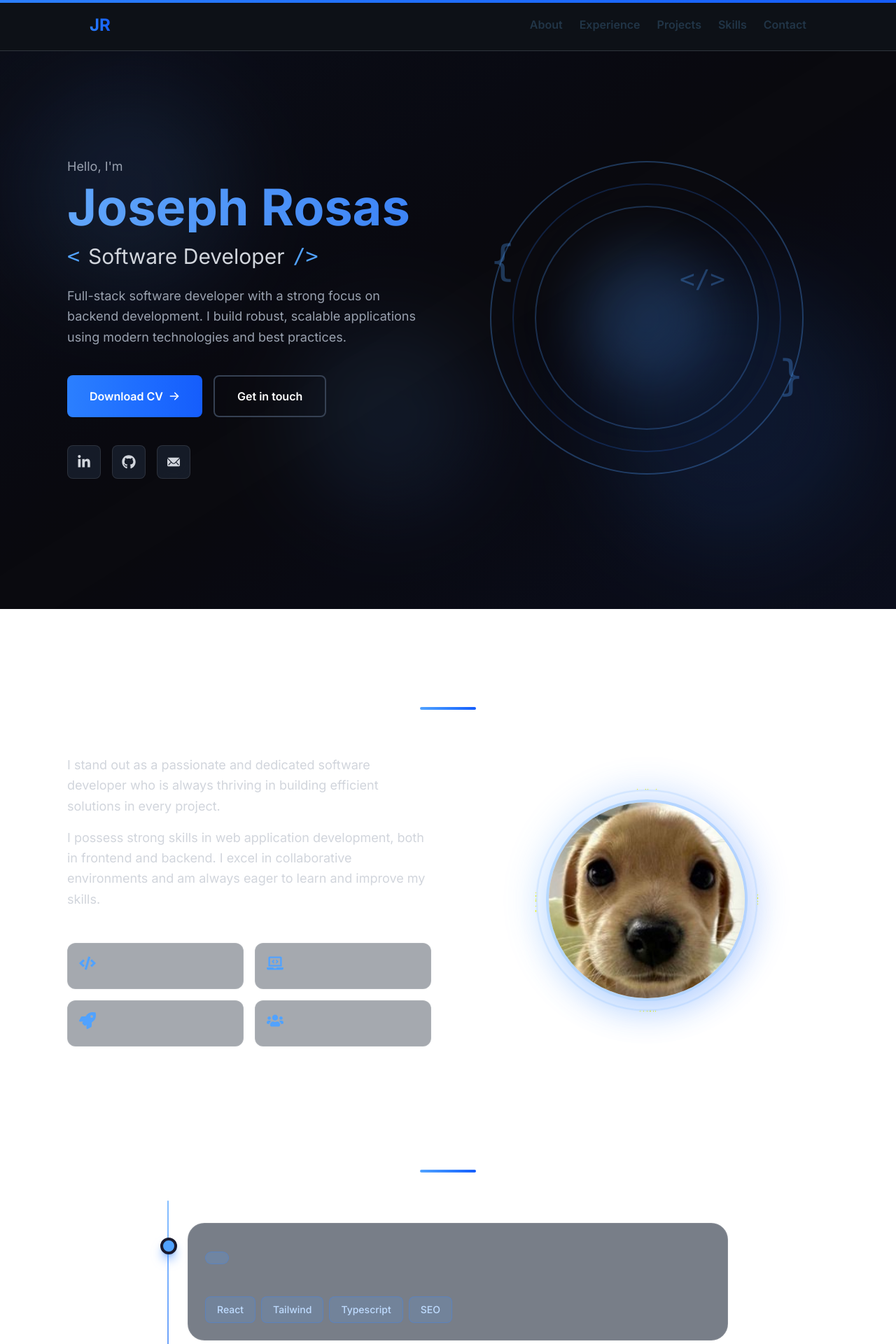
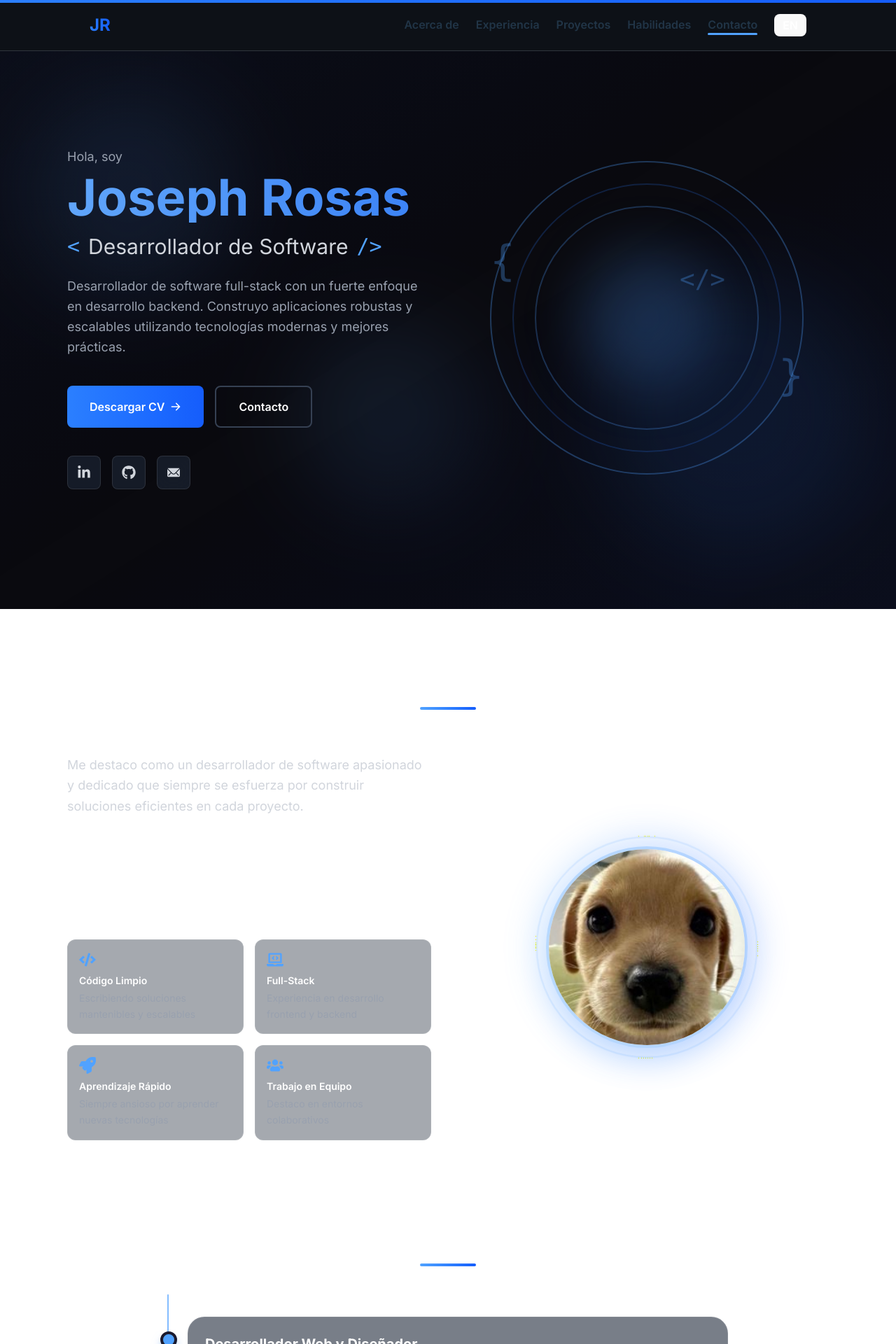
Before and after one commit to josephr04/Portafolio, a React (Vite) app: page / in a window 1280 px wide. Shown: the top 1920 px of the page at 70% size. Built offline with nearby package versions, Linux system fonts and the light colour scheme.

Commit message:
feat: add language functionality to page sections

```diff
--- a/src/components/NavDesktop.tsx
+++ b/src/components/NavDesktop.tsx
@@ -1,24 +1,78 @@
 import { routes } from "../data/navigation"
-import { useState } from "react";
+import { useState, useEffect } from "react";
 import { motion } from "framer-motion";
+import { LanguageToggle } from './LanguageToggle';
+import { useLanguage } from "../contexts/LanguageContext";
 
 export function NavDesktop() {
   const [hoveredItem, setHoveredItem] = useState<string | null>(null);
+  const [activeSection, setActiveSection] = useState<string>("");
+
+  useEffect(() => {
+    const handleScroll = () => {
+      const sections = routes.map(route => {
+        const element = document.querySelector(route.href);
+        if (element) {
+          const rect = element.getBoundingClientRect();
+          return {
+            title: route.title,
+            top: rect.top,
+            bottom: rect.bottom
+          };
+        }
+        return null;
+      }).filter(Boolean);
+
+      const current = sections.find(section =>
+        section && section.top <= 100 && section.bottom > 100
+      );
+
+      if (current) {
+        setActiveSection(current.title);
+      }
+    };
+
+    handleScroll(); // Ejecutar al montar
+    window.addEventListener('scroll', handleScroll);
+    return () => window.removeEventListener('scroll', handleScroll);
+  }, []);
+
+  const { t } = useLanguage();
 
   return (
     <div className="flex">
-      <ul className="flex gap-6">
+      <ul className="flex gap-6 items-center">
         {routes.map((route) => {
-          const { href, title } = route;
+          const { href, title, titleKey } = route;
+          const isActive = activeSection === title;
+
           return (
-            <motion.li key={title} className="flex flex-col" onHoverStart={() => setHoveredItem(title)} onHoverEnd={() => setHoveredItem(null)}>
-              <a href={href} className="flex items-center gap-1 hover:text-blue-400 transition-all duration-450 font-semibold">
-                {title}
-              </a>
-              <div className={`border-t-3 border-blue-400 rounded-xl transition-all duration-450 ease-in-out ${hoveredItem === title ? "w-full" : "w-0"}`}></div>
-            </motion.li>
+            <li key={title}>
+              <motion.div
+                className="flex flex-col"
+                onHoverStart={() => setHoveredItem(title)}
+                onHoverEnd={() => setHoveredItem(null)}
+              >
+                <a
+                  href={href}
+                  className='flex items-center gap-1 transition-all duration-450 font-semibold hover:text-blue-400'
+                >
+                  {t(titleKey)}
+                </a>
+
+                <motion.div
+                  layoutId="underline"
+                  className={`border-t-3 border-blue-400 rounded-xl transition-all duration-450 ease-in-out ${
+                    hoveredItem === title || isActive ? "w-full" : "w-0"
+                  }`}
+                />
+              </motion.div>
+            </li>
           );
         })}
+        <li>
+          <LanguageToggle />
+        </li>
       </ul>
     </div>
   )
--- /dev/null
+++ b/src/hooks/useFadeInOnScroll.tsx
@@ -0,0 +1,76 @@
+import { useEffect, useRef, useState } from 'react';
+
+interface UseFadeInOnScrollOptions {
+  threshold?: number;
+  rootMargin?: string;
+  triggerOnce?: boolean;
+}
+
+export const useFadeInOnScroll = (
+  options: UseFadeInOnScrollOptions = {}
+): readonly [React.RefObject<HTMLDivElement | null>, boolean] => {
+  const {
+    threshold = 0.1,
+    rootMargin = '0px',
+    triggerOnce = true
+  } = options;
+
+  const ref = useRef<HTMLDivElement>(null);
+  const [isVisible, setIsVisible] = useState<boolean>(false);
+
+  useEffect(() => {
+    const element = ref.current;
+    if (!element) return;
+
+    const observer = new IntersectionObserver(
+      ([entry]) => {
+        if (entry.isIntersecting) {
+          setIsVisible(true);
+          if (triggerOnce) {
+            observer.unobserve(element);
+          }
+        } else if (!triggerOnce) {
+          setIsVisible(false);
+        }
+      },
+      { threshold, rootMargin }
+    );
+
+    observer.observe(element);
+
+    return () => {
+      if (element) {
+        observer.unobserve(element);
+      }
+    };
+  }, [threshold, rootMargin, triggerOnce]);
+
+  return [ref, isVisible];
+};
+
+interface FadeInSectionProps {
+  children: React.ReactNode;
+  delay?: number;
+  duration?: number;
+}
+
+export const FadeInSection: React.FC<FadeInSectionProps> = ({
+  children,
+  delay = 0,
+  duration = 600
+}) => {
+  const [ref, isVisible] = useFadeInOnScroll({ threshold: 0.2 });
+
+  return (
+    <div
+      ref={ref}
+      style={{
+        opacity: isVisible ? 1 : 0,
+        transform: isVisible ? 'translateY(0)' : 'translateY(30px)',
+        transition: `opacity ${duration}ms ease-out ${delay}ms, transform ${duration}ms ease-out ${delay}ms`
+      }}
+    >
+      {children}
+    </div>
+  );
+};
--- a/src/sections/About.tsx
+++ b/src/sections/About.tsx
@@ -1,26 +1,26 @@
 import { highlights } from "../data/highlights";
+import { FadeInSection } from '../hooks/useFadeInOnScroll';
+import { useLanguage } from "../contexts/LanguageContext";
 
 export function About() {
+  const { t } = useLanguage();
 
   return(
     <div id="about" className='px-8 md:px-16 lg:px-24 py-20 text-white scroll-mt-10'>
       <div className="max-w-6xl mx-auto">
         {/* Section Header */}
         <div className="flex flex-col items-center justify-center mb-16">
-          <div className="text-center text-4xl md:text-5xl font-bold mb-3">About Me</div>
+          <div className="text-center text-4xl md:text-5xl font-bold mb-3">{t('about.title')}</div>
           <div className="h-1 bg-linear-to-r from-blue-400 to-blue-600 rounded-xl w-20"></div>
         </div>
 
+        <FadeInSection>
           <div className="grid md:grid-cols-2 gap-12 items-center">
             {/* Left side - Content */}
-          <div className="space-y-6 order-2 md:order-1">
+            <div className="space-y-6 text-lg md:text-lg order-2 md:order-1">
               <div className="space-y-4">
-              <p className="text-gray-300 text-lg leading-relaxed">
-                I stand out as a passionate and dedicated software developer who is always thriving in building efficient solutions in every project.
-              </p>
-              <p className="text-gray-300 text-lg leading-relaxed">
-                I possess strong skills in web application development, both in frontend and backend. I excel in collaborative environments and am always eager to learn and improve my skills.
-              </p>
+                <p className="text-gray-300 leading-relaxed">{t('about.paragraph1')}</p>
+                <p className="text-gray-300leading-relaxed">{t('about.paragraph2')}</p>
               </div>
 
               {/* Highlights Grid */}
@@ -31,8 +31,8 @@ export function About() {
                     className="backdrop-blur-lg bg-gray-800/40 border border-white/10 rounded-xl p-4 hover:bg-gray-800/60 hover:border-blue-400/50 transition-all duration-300 hover:-translate-y-1 group"
                   >
                     <item.icon className="text-blue-400 text-2xl mb-2 group-hover:scale-110 transition-transform duration-300" />
-                  <h3 className="text-white font-semibold text-sm mb-1">{item.title}</h3>
-                  <p className="text-gray-400 text-xs leading-relaxed">{item.description}</p>
+                    <h3 className="text-white font-semibold text-sm mb-1">{t(item.titleKey)}</h3>
+                    <p className="text-gray-400 text-sm leading-relaxed">{t(item.descriptionKey)}</p>
                   </div>
                 ))}
               </div>
@@ -57,6 +57,7 @@ export function About() {
               </div>
             </div>
           </div>
+        </FadeInSection>
       </div>
     </div>
   );
--- a/src/sections/Contact.tsx
+++ b/src/sections/Contact.tsx
@@ -1,7 +1,10 @@
 import { FaLinkedinIn, FaGithub } from "react-icons/fa";
 import { IoIosMail } from "react-icons/io";
+import { FadeInSection } from '../hooks/useFadeInOnScroll';
+import { useLanguage } from "../contexts/LanguageContext";
 
 export function Contact() {
+  const { t } = useLanguage();
   const handleSubmit = (e: { preventDefault: () => void; }) => {
     e.preventDefault();
     // Aquí puedes agregar la lógica para enviar el formulario
@@ -13,25 +16,24 @@ export function Contact() {
       <div className="max-w-6xl mx-auto">
         {/* Header */}
         <div className="flex flex-col items-center justify-center mb-12">
-        <div className="text-center text-4xl md:text-5xl font-bold mb-2">Contact</div>
+        <div className="text-center text-4xl md:text-5xl font-bold mb-2">{t('contact.title')}</div>
           <div className="h-1 bg-linear-to-r from-blue-400 to-blue-600 rounded-xl w-20"></div>
-          <p className="text-gray-400 mt-4 text-center max-w-xl">
-            Have a question or want to work together? Feel free to reach out!
-          </p>
+          <p className="text-gray-400 mt-4 text-center max-w-xl">{t('contact.subtitle')}</p>
         </div>
 
+        <FadeInSection>
           <div className="grid md:grid-cols-2 gap-8 items-start">
             {/* Contact Info */}
             <div className="space-y-6">
               <div className="bg-gray-800/40 backdrop-blur-sm rounded-2xl p-8 border border-[#30363d] hover:border-blue-500/50 transition-all duration-300">
                 <h3 className="text-2xl font-bold mb-6 flex items-center gap-2">
                   <IoIosMail className="w-6 h-6 text-blue-400" />
-                Contact Information
+                  {t('contact.info.title')}
                 </h3>
 
                 {/* Email */}
                 <div className="mb-6 group">
-                <p className="text-gray-400 text-sm mb-2">Email</p>
+                  <p className="text-gray-400 text-sm mb-2">{t('contact.info.email')}</p>
                   <a
                     href="mailto:jrosas.dev@gmail.com"
                     className="text-lg flex items-center gap-2 text-white hover:text-blue-400 transition-colors duration-300"
@@ -42,7 +44,7 @@ export function Contact() {
 
                 {/* Social Links */}
                 <div>
-                <p className="text-gray-400 text-sm mb-4">Connect with me</p>
+                  <p className="text-gray-400 text-sm mb-4">{t('contact.info.connect')}</p>
                   <div className="flex gap-4">
                   {[
                     { Icon: FaLinkedinIn, href: "https://www.linkedin.com/in/joseph-rosas-595a15371", size: 20, label: "LinkedIn" },
@@ -76,7 +78,7 @@ export function Contact() {
                 <div>
                   <input
                     type="text"
-                  placeholder="Your name"
+                    placeholder={t('contact.form.name')}
                     className="w-full px-4 py-3 rounded-xl bg-gray-800/70 border border-white/10 text-white placeholder-gray-500 focus:outline-none focus:ring-1 focus:ring-blue-500 focus:border-transparent transition-all duration-300"
                     required
                   />
@@ -85,7 +87,7 @@ export function Contact() {
                 <div>
                   <input
                     type="email"
-                  placeholder="Your email"
+                    placeholder={t('contact.form.email')}
                     className="w-full px-4 py-3 rounded-xl bg-gray-800/70 border border-white/10 text-white placeholder-gray-500 focus:outline-none focus:ring-1 focus:ring-blue-500 focus:border-transparent transition-all duration-300"
                     required
                   />
@@ -94,7 +96,7 @@ export function Contact() {
                 <div>
                   <input
                     type="text"
-                  placeholder="Your subject"
+                    placeholder={t('contact.form.subject')}
                     className="w-full px-4 py-3 rounded-xl bg-gray-800/70 border border-white/10 text-white placeholder-gray-500 focus:outline-none focus:ring-1 focus:ring-blue-500 focus:border-transparent transition-all duration-300"
                     required
                   />
@@ -102,7 +104,7 @@ export function Contact() {
 
                 <div>
                   <textarea
-                  placeholder="Your message"
+                    placeholder={t('contact.form.message')}
                     rows={5}
                     required
                     className="w-full px-4 py-3 rounded-xl bg-gray-800/70 border border-white/10 text-white placeholder-gray-500 focus:outline-none focus:ring-1 focus:ring-blue-500 focus:border-transparent transition-all duration-300 resize-none"
@@ -113,11 +115,12 @@ export function Contact() {
                   type="submit"
                   className="w-full px-6 py-4 rounded-xl bg-linear-to-r from-blue-500 to-blue-600 text-white font-semibold shadow-lg shadow-blue-500/20 hover:shadow-blue-500/40 hover:-translate-y-1 transition-all duration-300 flex items-center justify-center gap-2 group cursor-pointer"
                 >
-                <span>Send Message</span>
+                  <span>{t('contact.form.send')}</span>
                 </button>
               </div>
             </form>
           </div>
+        </FadeInSection>
       </div>
     </div>
   );
--- a/src/sections/Experience.tsx
+++ b/src/sections/Experience.tsx
@@ -1,12 +1,17 @@
 import { Experiences } from "../data/experience";
+import { FadeInSection } from '../hooks/useFadeInOnScroll';
+import { useLanguage } from "../contexts/LanguageContext";
 
 export function Experience() {
+  const { t } = useLanguage();
+
   return (
     <div id="experience" className='px-[2em] pt-10 pb-10 text-white flex flex-col scroll-mt-20'>
       <div className="flex flex-col items-center justify-center mb-8">
-        <div className="text-center text-4xl md:text-5xl font-bold mb-2">Experience</div>
+        <div className="text-center text-4xl md:text-5xl font-bold mb-2">{t('experience.title')}</div>
           <div className="h-1 bg-linear-to-r from-blue-400 to-blue-600 rounded-xl w-20"></div>
       </div>
+
       <div className="relative mt-2 md:max-w-[min(800px,calc(100%-40px))] mx-auto w-full box-border">
         {/* Desktop Line */}
         <div className="hidden md:block absolute rounded-full left-0 transform -translate-x-1/2 w-0.5 h-full bg-linear-to-b from-blue-400 to-blue-700 opacity-70"></div>
@@ -16,21 +21,23 @@ export function Experience() {
 
         {/* Experience Item */}
         {Experiences.map((experience) => (
-          <div key={experience.title} className="flex-1 group my-8 backdrop-blur-lg bg-gray-800/60 border border-white/10 rounded-3xl p-6 transition-all duration-500 hover:-translate-y-3 hover:border-blue-500 hover:shadow-2xl hover:shadow-blue-500/30 ml-7">
+          <FadeInSection key={experience.titlekey}>
+            <div className="flex-1 group my-8 backdrop-blur-lg bg-gray-800/60 border border-white/10 rounded-3xl p-6 transition-all duration-500 hover:-translate-y-3 hover:border-blue-500 hover:shadow-2xl hover:shadow-blue-500/30 ml-7">
               {/* Experience Dot */}
               <div className="absolute left-[-38px] md:-left-10 top-5 w-5 h-5 md:w-6 md:h-6 bg-blue-400 rounded-full border-4 border-[#1a1a2e] z-10 transition-all duration-500 group-hover:scale-120 shadow-lg shadow-blue-500/60"></div>
 
-              <div className="text-xl font-bold text-white mb-2 relative z-10">{experience.title}</div>
-              <div className="text-base bg-blue-400 bg-clip-text mb-2 text-transparent font-semibold relative z-10">{experience.business}</div>
-              <div className="text-base text-gray-400 font-medium mb-4 relative z-10">{experience.role}</div>
-              <span className="inline-block bg-blue-400/20 text-blue-200 px-4 py-2 rounded-full text-sm font-medium mb-5 border border-blue-500/30 relative z-10">{experience.time}</span>
-              <p className="text-gray-300 leading-relaxed mb-5 relative z-10">{experience.description}</p>
+              <div className="text-xl font-bold text-white mb-2 relative z-10">{t(experience.titlekey)}</div>
+              <div className="text-base bg-blue-400 bg-clip-text mb-2 text-transparent font-semibold relative z-10">{t(experience.businesskey)}</div>
+              <div className="text-base text-gray-400 font-medium mb-4 relative z-10">{t(experience.rolekey)}</div>
+              <span className="inline-block bg-blue-400/20 text-blue-200 px-4 py-2 rounded-full text-sm font-medium mb-5 border border-blue-500/30 relative z-10">{t(experience.timekey)}</span>
+              <p className="text-gray-300 leading-relaxed mb-5 relative z-10">{t(experience.descriptionkey)}</p>
               <div className="flex flex-wrap gap-2 relative z-10">
                 {experience.skills.map((skill) => (
                   <span key={skill} className="bg-blue-400/15 text-blue-200 px-4 py-2 rounded-lg text-sm font-medium border border-blue-500/30 transition-all hover:bg-blue-500/30 hover:-translate-y-1 cursor-default">{skill}</span>
                 ))}
               </div>
-          </div>
+            </div>
+          </FadeInSection>
         ))}
       </div>
     </div>
--- a/src/sections/Hero.tsx
+++ b/src/sections/Hero.tsx
@@ -3,9 +3,11 @@ import { TypeAnimation } from 'react-type-animation';
 import { FaLinkedinIn, FaGithub } from "react-icons/fa";
 import { IoIosMail } from "react-icons/io";
 import { HiArrowRight } from "react-icons/hi";
+import { useLanguage } from "../contexts/LanguageContext";
 
 export function Hero() {
   const [isLoaded, setIsLoaded] = useState(false);
+  const { t } = useLanguage();
 
   useEffect(() => {
     setIsLoaded(true);
@@ -33,7 +35,7 @@ export function Hero() {
 
           {/* Main heading */}
           <div>
-            <h2 className='text-gray-400 text-lg mb-2'>Hello, I'm</h2>
+            <h2 className='text-gray-400 text-lg mb-2'>{t('hero.title')}</h2>
             <TypeAnimation
               sequence={[
                 'Joseph Rosas',
@@ -50,29 +52,26 @@ export function Hero() {
             />
             <div className='flex items-center gap-3 text-2xl md:text-3xl text-gray-300'>
               <span className='text-blue-400 font-mono'>{'<'}</span>
-              <h3>Software Developer</h3>
+              <h3>{t('hero.subtitle')}</h3>
               <span className='text-blue-400 font-mono'>{'/>'}</span>
             </div>
           </div>
 
           {/* Description */}
-          <p className='text-gray-400 text-lg leading-relaxed max-w-xl'>
-            Full-stack software developer with a strong focus on backend development.
-            I build robust, scalable applications using modern technologies and best practices.
-          </p>
+          <p className='text-gray-400 text-lg leading-relaxed max-w-xl'>{t('hero.description')}</p>
 
           {/* CTA Buttons */}
           <div className='flex flex-wrap gap-4 pt-4'>
             <a href='#' className='group relative flex justify-center items-center px-8 py-4 bg-linear-to-r from-blue-500 to-blue-600 rounded-lg font-semibold overflow-hidden transition-all duration-300 hover:scale-105 hover:shadow-2xl hover:shadow-blue-500/40'>
               <span className='relative z-10 flex items-center gap-2 justify-center'>
-                Download CV
+                {t('hero.downloadCV')}
                 <HiArrowRight className='group-hover:translate-x-1 transition-transform' />
               </span>
               <div className='absolute inset-0 bg-linear-to-r from-blue-600 to-blue-700 opacity-0 group-hover:opacity-100 transition-opacity duration-300' />
             </a>
 
             <a href='#contact' className='px-8 py-4 border-2 border-gray-700 rounded-lg font-semibold hover:border-blue-400 hover:bg-blue-400/5 transition-all duration-300'>
-              Get in touch
+              {t('hero.contact')}
             </a>
           </div>
 
--- a/src/sections/Skills.tsx
+++ b/src/sections/Skills.tsx
@@ -1,26 +1,29 @@
 import { skillCategories } from '../data/skillCategory';
+import { FadeInSection } from '../hooks/useFadeInOnScroll';
+import { useLanguage } from "../contexts/LanguageContext";
+
+type SkillCategoryKey = 'skills.languages' | 'skills.frameworks' | 'skills.databases' | 'skills.tools';
 
 export function Skills() {
+  const { t } = useLanguage();
 
   return(
     <div id="skills" className="px-8 md:px-16 lg:px-32 py-20 bg-[#0d1117] text-white scroll-mt-10">
       <div className="max-w-7xl mx-auto">
         {/* Section Header */}
         <div className="flex flex-col items-center justify-center mb-16">
-          <div className="text-center text-4xl md:text-5xl font-bold mb-3">Skills</div>
+          <div className="text-center text-4xl md:text-5xl font-bold mb-3">{t('skills.title')}</div>
           <div className="h-1 bg-linear-to-r from-blue-400 to-blue-600 rounded-xl w-20"></div>
         </div>
 
         {/* Skills Grid */}
         <div className="grid grid-cols-1 md:grid-cols-2 gap-6">
           {Object.entries(skillCategories).map(([category, skills]) => (
-            <div
-              key={category}
-              className="bg-gray-800/60 rounded-xl p-6 border border-[#30363d] hover:border-blue-500 transition-all duration-500 hover:-translate-y-2 hover:shadow-lg hover:shadow-blue-500/20"
-            >
+            <FadeInSection key={category}>
+              <div className="bg-gray-800/60 rounded-xl p-6 border border-[#30363d] hover:border-blue-500 transition-all duration-500 hover:-translate-y-2 hover:shadow-lg hover:shadow-blue-500/20">
                 {/* Category Title */}
                 <h3 className="text-xl font-semibold text-white mb-4">
-                {category}
+                  {t(`skills.${category}` as SkillCategoryKey)}
                 </h3>
 
                 {/* Skills Tags */}
@@ -42,6 +45,7 @@ export function Skills() {
                   })}
                 </div>
               </div>
+            </FadeInSection>
           ))}
         </div>
       </div>
```
Also changed, not shown: src/components/Footer.tsx (+5 -4 lines), src/components/NavMobile.tsx (+16 -13 lines), src/sections/Projects.tsx (+12 -9 lines). Lines whose indentation alone changed are shown as unchanged.
